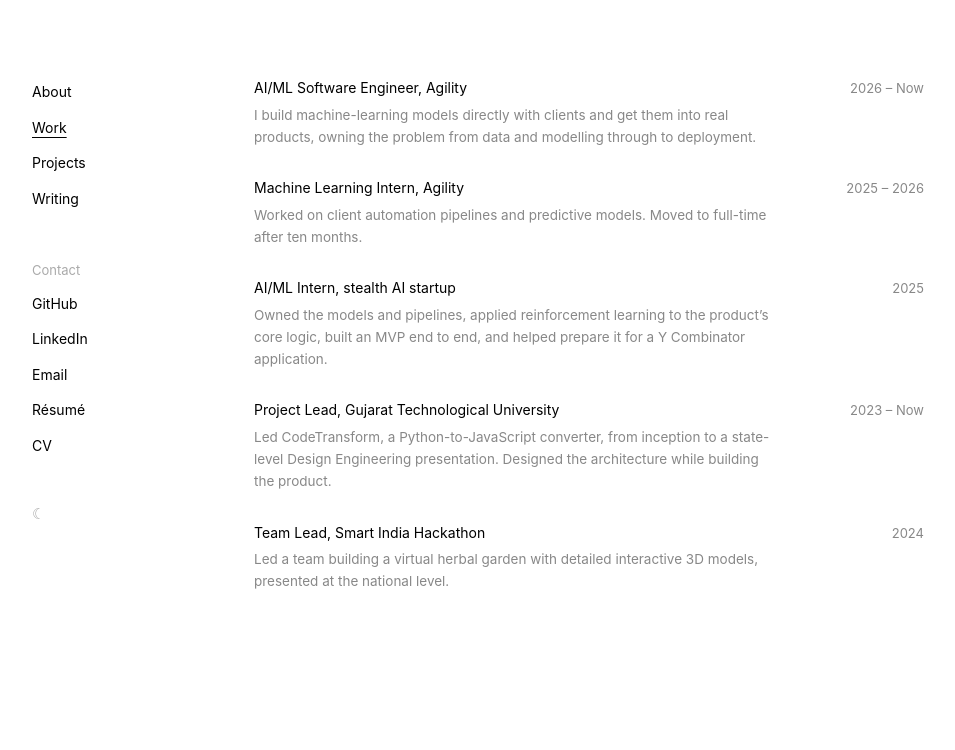
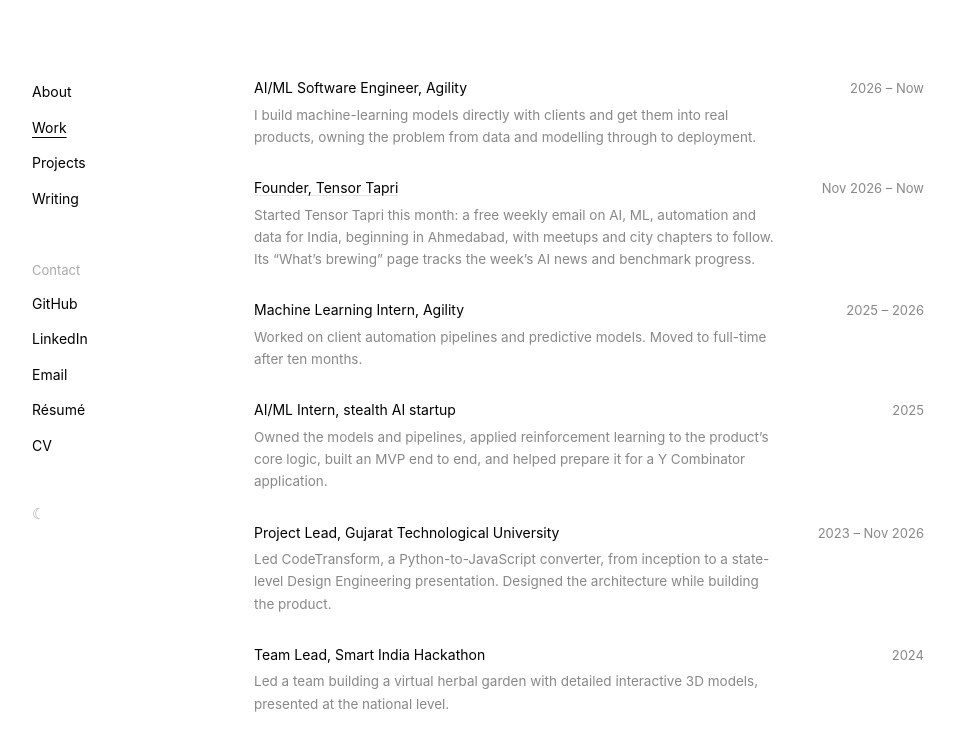
Before and after one commit to iampreetdave-max/portfolio, a Next.js app: page /work in a window 1280 px wide. Shown: the top 750 px of the page, without its empty margins (162-1117 px from the left). Built offline with nearby package versions, Linux system fonts and the light colour scheme.

Commit message:
Work: add Tensor Tapri, end the GTU project lead role in Nov 2026

```diff
--- a/app/work/page.tsx
+++ b/app/work/page.tsx
@@ -5,6 +5,12 @@ const work = [
     role: "AI/ML Software Engineer, Agility",
     when: "2026 – Now",
     note: "I build machine-learning models directly with clients and get them into real products, owning the problem from data and modelling through to deployment.",
+  },
+  {
+    role: "Founder, Tensor Tapri",
+    href: "https://tensortapri.org",
+    when: "Nov 2026 – Now",
+    note: "Started Tensor Tapri this month: a free weekly email on AI, ML, automation and data for India, beginning in Ahmedabad, with meetups and city chapters to follow. Its “What’s brewing” page tracks the week’s AI news and benchmark progress.",
   },
   {
     role: "Machine Learning Intern, Agility",
@@ -18,7 +24,7 @@ const work = [
   },
   {
     role: "Project Lead, Gujarat Technological University",
-    when: "2023 – Now",
+    when: "2023 – Nov 2026",
     note: "Led CodeTransform, a Python-to-JavaScript converter, from inception to a state-level Design Engineering presentation. Designed the architecture while building the product.",
   },
   {
@@ -34,7 +40,9 @@ export default function Work() {
       {work.map((w) => (
         <div className="row" key={w.role}>
           <div className="row-main">
-            <div className="row-title">{w.role}</div>
+            <div className="row-title">
+              {w.href ? <a href={w.href} target="_blank" rel="noopener noreferrer">{w.role}</a> : w.role}
+            </div>
             <div className="row-note">{w.note}</div>
           </div>
           <div className="row-when">{w.when}</div>
```
